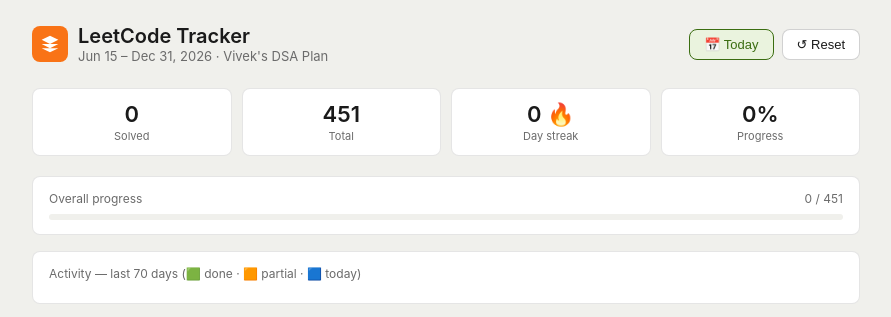
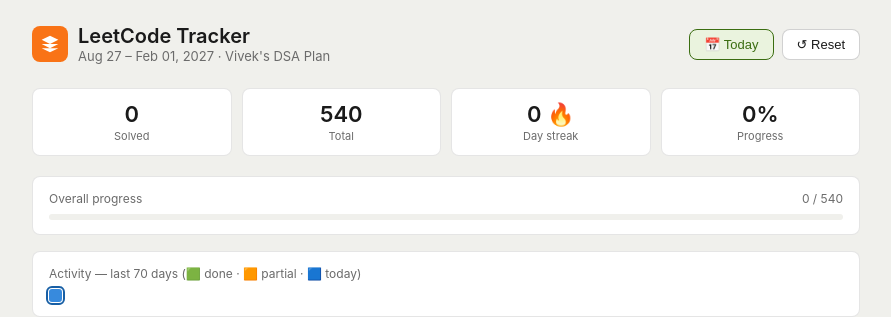
Before and after one commit to vivekanandita/leetcode-tracker, a plain HTML site: page index.html in a window 1280 px wide. Shown: the top 317 px of the page, without its empty margins (194-1085 px from the left). Drawn offline with Linux system fonts and the light colour scheme.

Commit message:
updated the date list

```diff
--- a/index.html
+++ b/index.html
@@ -158,7 +158,7 @@
       </div>
       <div>
         <div class="logo-text">LeetCode Tracker</div>
-        <div class="logo-sub">Jun 15 – Dec 31, 2026 · Vivek's DSA Plan</div>
+        <div class="logo-sub">Aug 27 – Feb 01, 2027 · Vivek's DSA Plan</div>
       </div>
     </div>
     <div style="display:flex;gap:8px">
@@ -467,7 +467,7 @@
 function dayKey(d){ return d.toISOString().slice(0,10); }
 
 // Build schedule
-const START = new Date(2026,8,27);
+const START = new Date(2026,7,27);
 const END   = new Date(2027,01,31);
 
 function buildSchedule(){
```
